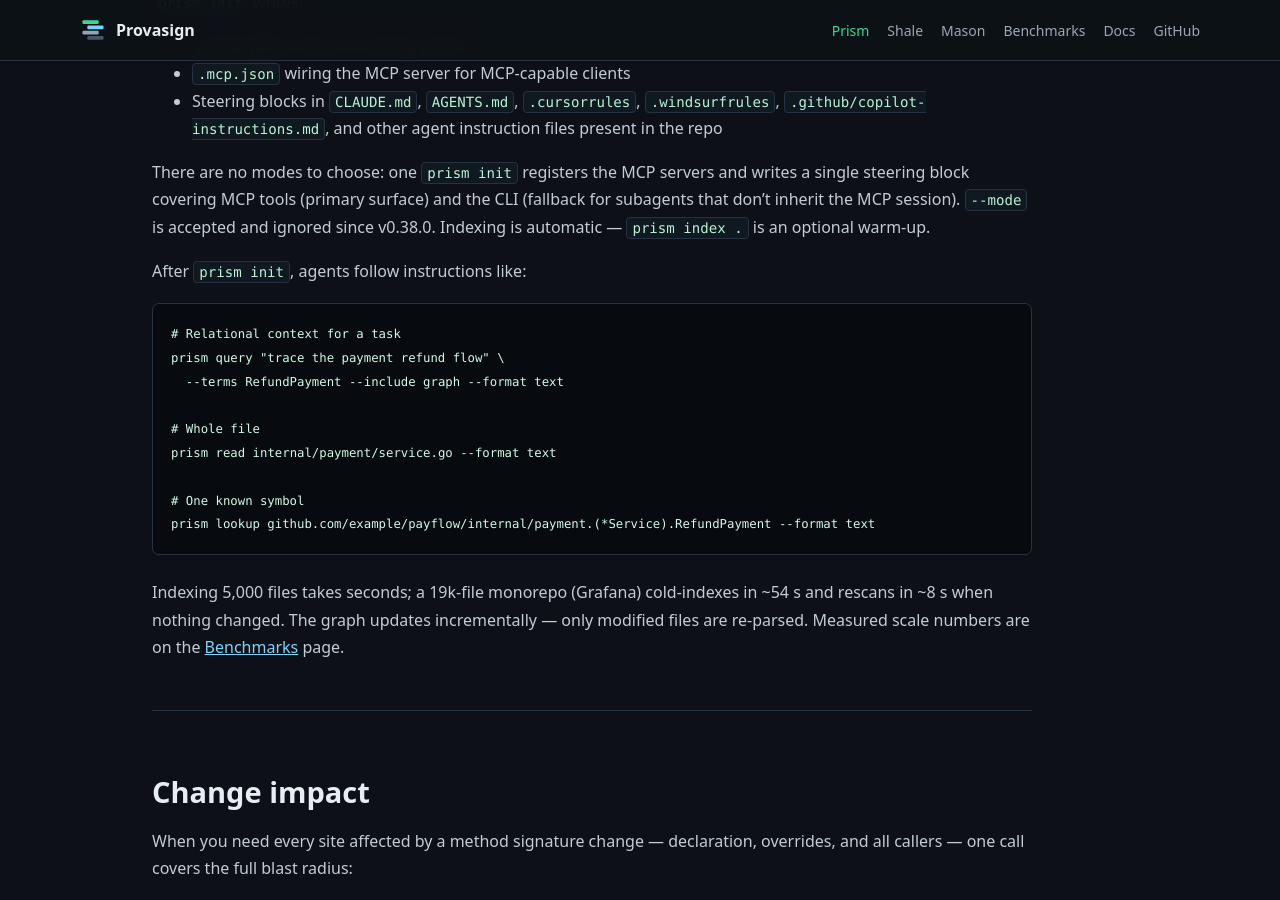
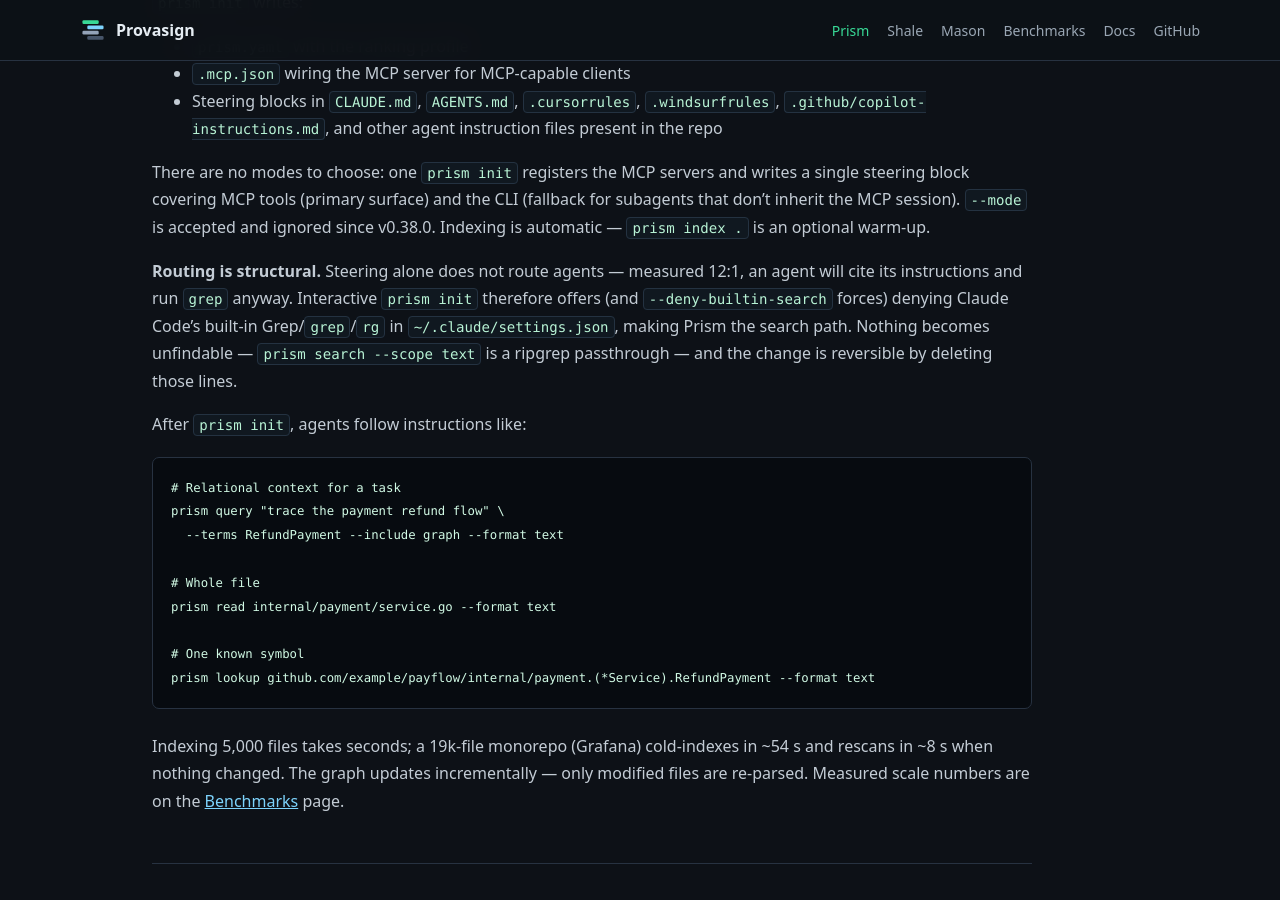
Before and after one commit to provasign/provasign.github.io, a Jekyll site: the page built from prism.md, in a window 1280 px wide and 900 px high, scrolled down 5138 px. Built offline with Jekyll 4.4.1, drawn with Linux system fonts in a browser that asks for light colours; comment, search, counter and statistics services are not loaded.

Commit message:
prism: document structural routing (deny-builtin-search) in Setup
Co-Authored-By: Claude Fable 5 <noreply@anthropic.com>

```diff
--- a/prism.md
+++ b/prism.md
@@ -217,6 +217,14 @@ writes a single steering block covering MCP tools (primary surface) and the
 CLI (fallback for subagents that don't inherit the MCP session). `--mode` is
 accepted and ignored since v0.38.0. Indexing is automatic — `prism index .`
 is an optional warm-up.
+
+**Routing is structural.** Steering alone does not route agents — measured
+12:1, an agent will cite its instructions and run `grep` anyway. Interactive
+`prism init` therefore offers (and `--deny-builtin-search` forces) denying
+Claude Code's built-in Grep/`grep`/`rg` in `~/.claude/settings.json`, making
+Prism the search path. Nothing becomes unfindable —
+`prism search --scope text` is a ripgrep passthrough — and the change is
+reversible by deleting those lines.
 
 After `prism init`, agents follow instructions like:
 
```
